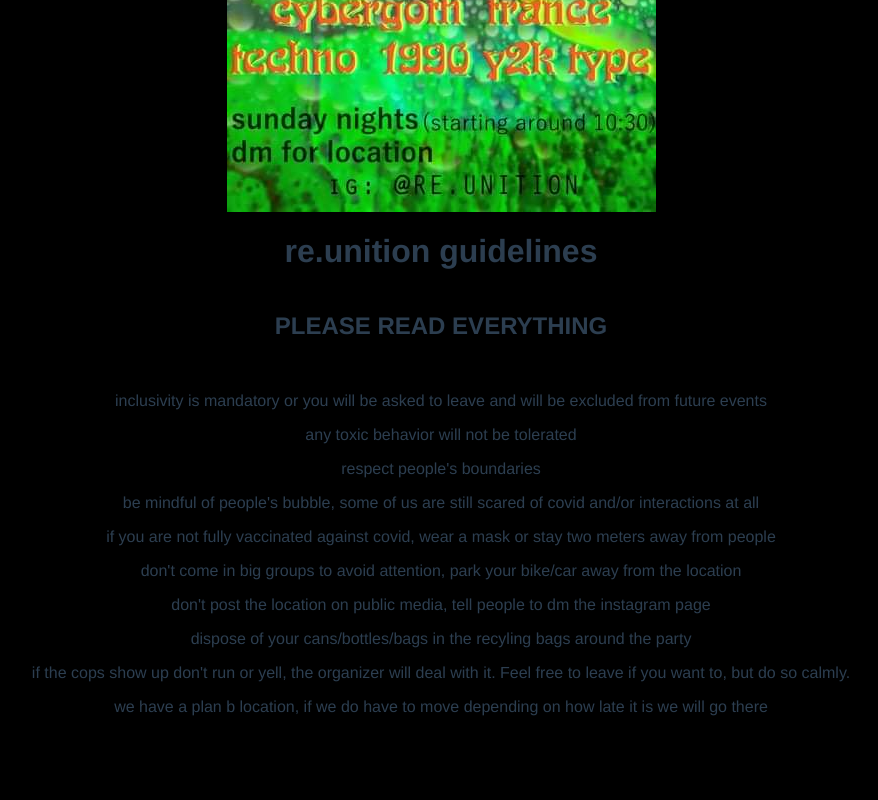
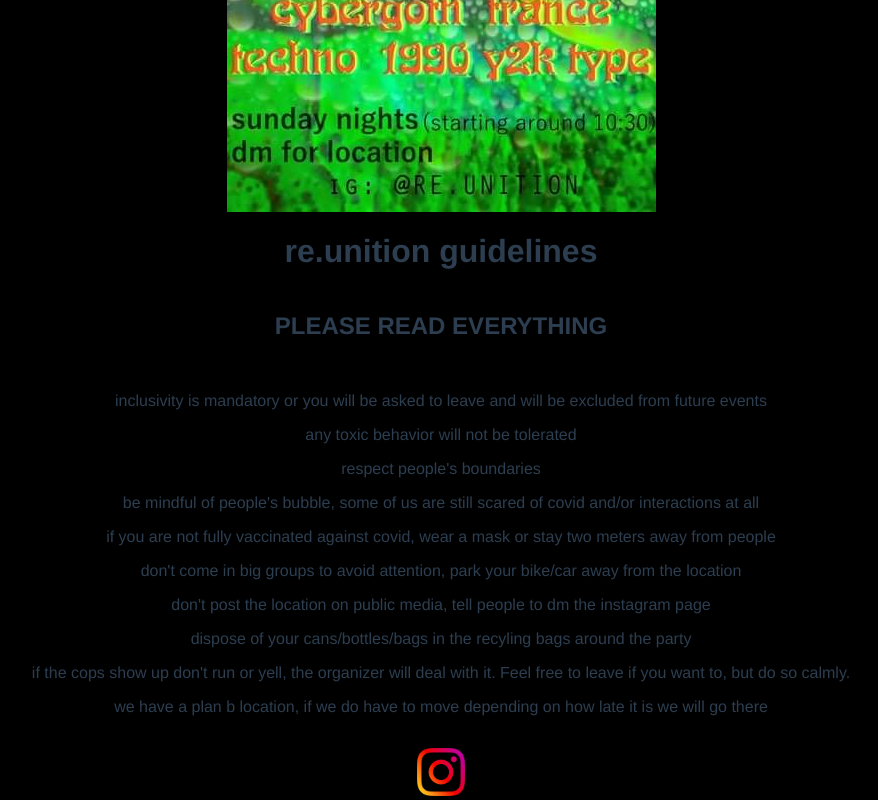
Before and after one commit to ecoutu/reunion.party, a Vue app: page / in a window 1280 px wide. Shown: the part 556-1356 px from the top of the page, without its empty margins (199-1077 px from the left). Before the commit the page ends 1304 px from the top, so only its background shows below. Built offline with nearby package versions, Linux system fonts and the light colour scheme.

Commit message:
feat: add link to instagram page

```diff
--- a/src/App.vue
+++ b/src/App.vue
@@ -2,18 +2,21 @@
   <div class="app">
     <Flyer flyer="../assets/flyer1.jpeg" />
     <Guidelines />
+    <InstagramIcon class="instagram-icon" user="reunition.party" />
   </div>
 </template>
 
 <script>
 import Flyer from './components/Flyer.vue';
 import Guidelines from './components/Guidelines.vue';
+import InstagramIcon from './components/InstagramIcon.vue';
 
 export default {
   name: 'App',
   components: {
     Flyer,
     Guidelines,
+    InstagramIcon,
   },
 };
 </script>
@@ -35,4 +38,10 @@ body {
   width: 100%;
   height: 100%;
 }
+
+.instagram-icon {
+  width: 48px;
+  height: 48px;
+  stroke: white;
+}
 </style>
--- /dev/null
+++ b/src/components/InstagramIcon.vue
@@ -0,0 +1,22 @@
+<template>
+  <a href="https://instagram.com/re.unition" target="_blank">
+    <img alt="link to instagram" src="../assets/insta-color.png" />
+  </a>
+</template>
+
+<script>
+export default {
+  name: 'InstagramIcon',
+  props: {
+    user: String,
+  },
+};
+</script>
+
+<!-- Add "scoped" attribute to limit CSS to this component only -->
+<style scoped>
+img {
+  width: 48px;
+  height: 48px;
+}
+</style>
```
Also changed, not shown: src/assets/insta-color.png (added), src/assets/insta.png (added).
